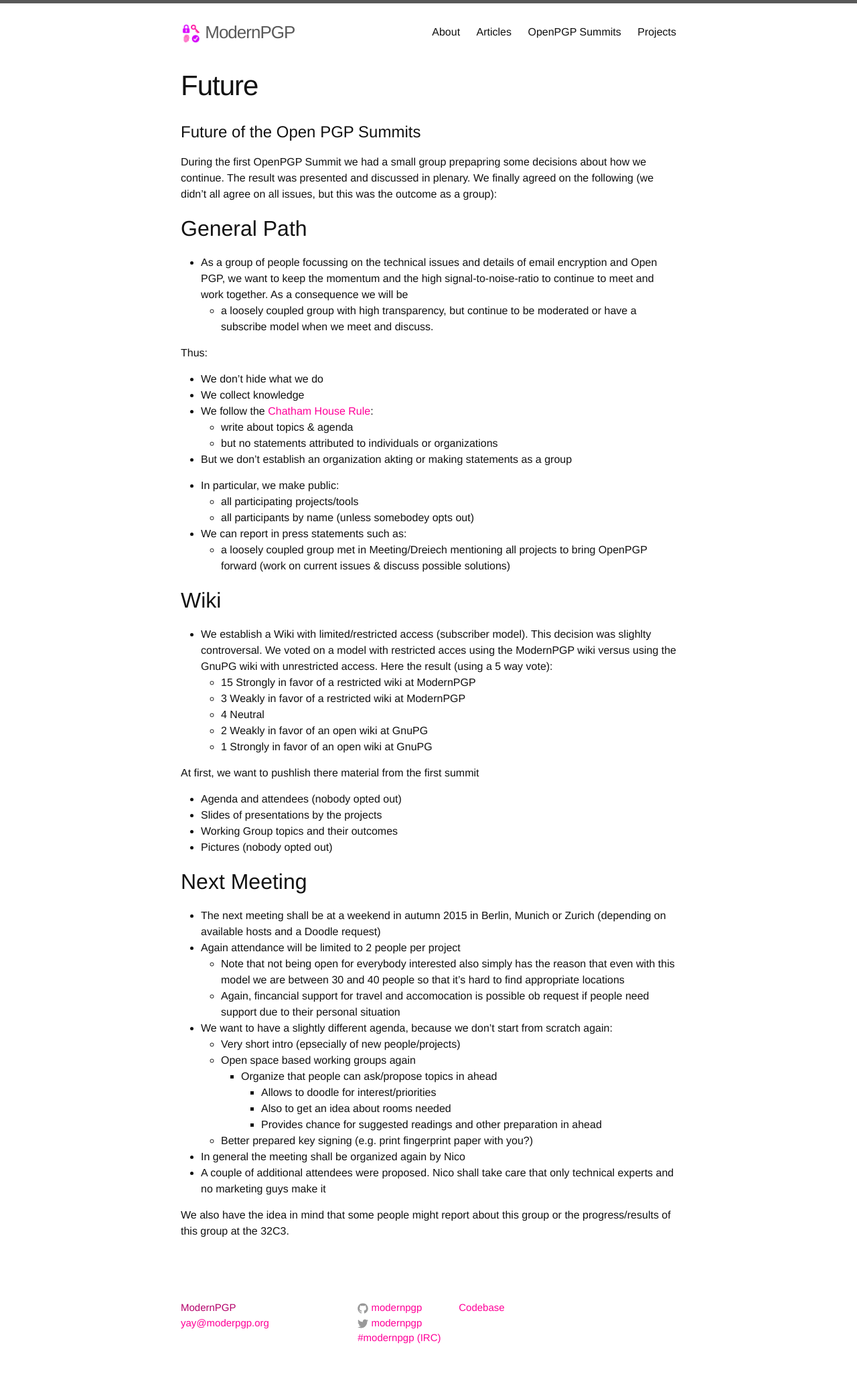
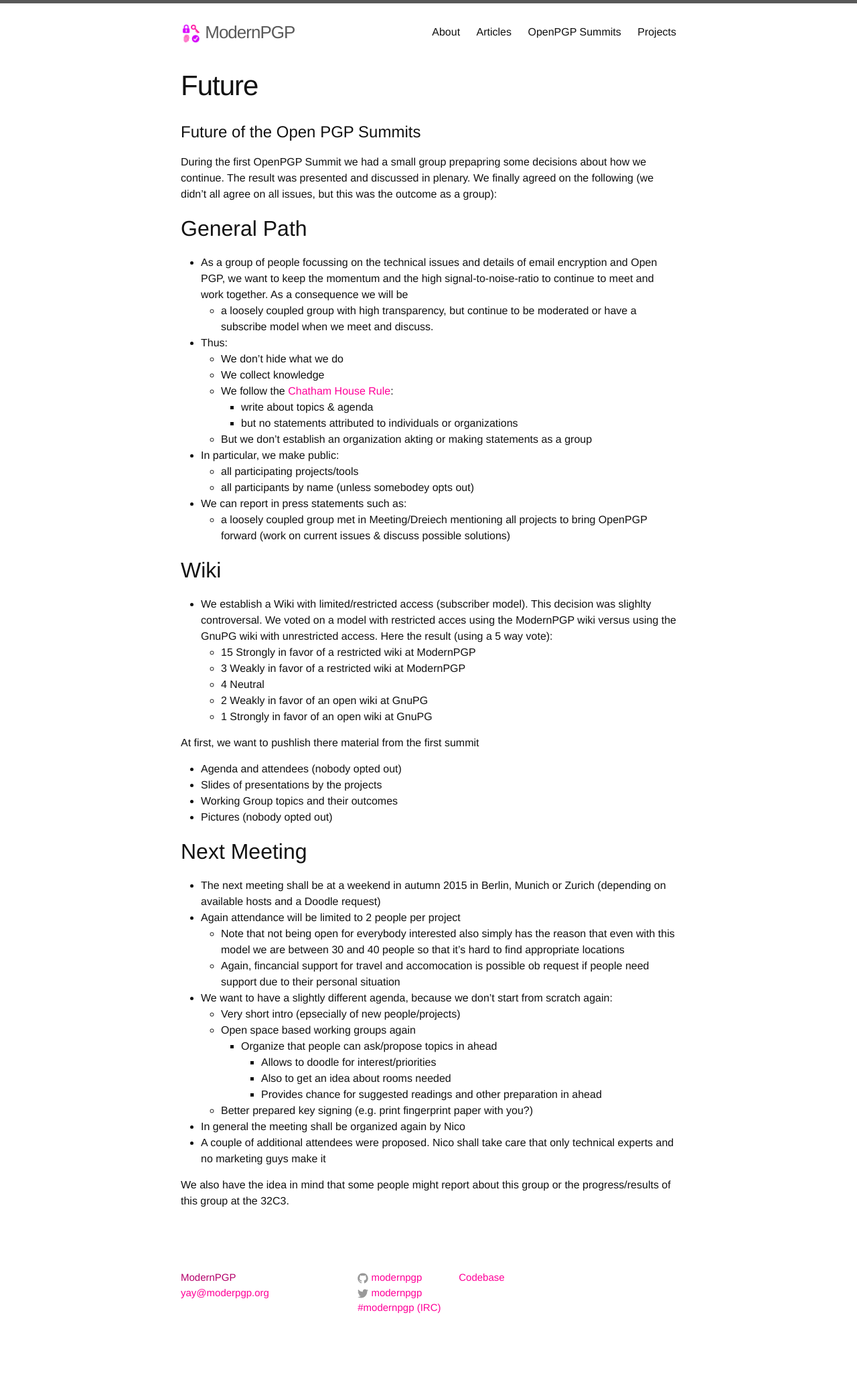
Before and after one commit to ModernPGP/modernpgp.github.io, a Jekyll site: the page built from openpgp-summit/future.md, in a window 1280 px wide. Shown: the whole page at 67% size. Built offline with Jekyll 4.4.1, drawn with Linux system fonts in a browser that asks for light colours; after the commit the page ends 2024 px from its top, so only the background shows below that.

```diff
--- a/openpgp-summit/future.md
+++ b/openpgp-summit/future.md
@@ -21,13 +21,13 @@ We finally agreed on the following (we didn't all agree on all issues, but this
   - a loosely coupled group with high transparency,
     but continue to be moderated or have a subscribe model when we meet and discuss.
 
-Thus:
-- We don't hide what we do
-- We collect knowledge
-- We follow the [Chatham House Rule](https://en.wikipedia.org/wiki/Chatham_House_Rule):
-  - write about topics & agenda
-  - but no statements attributed to individuals or organizations
-- But we don't establish an organization akting or making statements as a group
+- Thus:
+  - We don't hide what we do
+  - We collect knowledge
+  - We follow the [Chatham House Rule](https://en.wikipedia.org/wiki/Chatham_House_Rule):
+    - write about topics & agenda
+    - but no statements attributed to individuals or organizations
+  - But we don't establish an organization akting or making statements as a group
 
 - In particular, we make public:
   - all participating projects/tools
```
